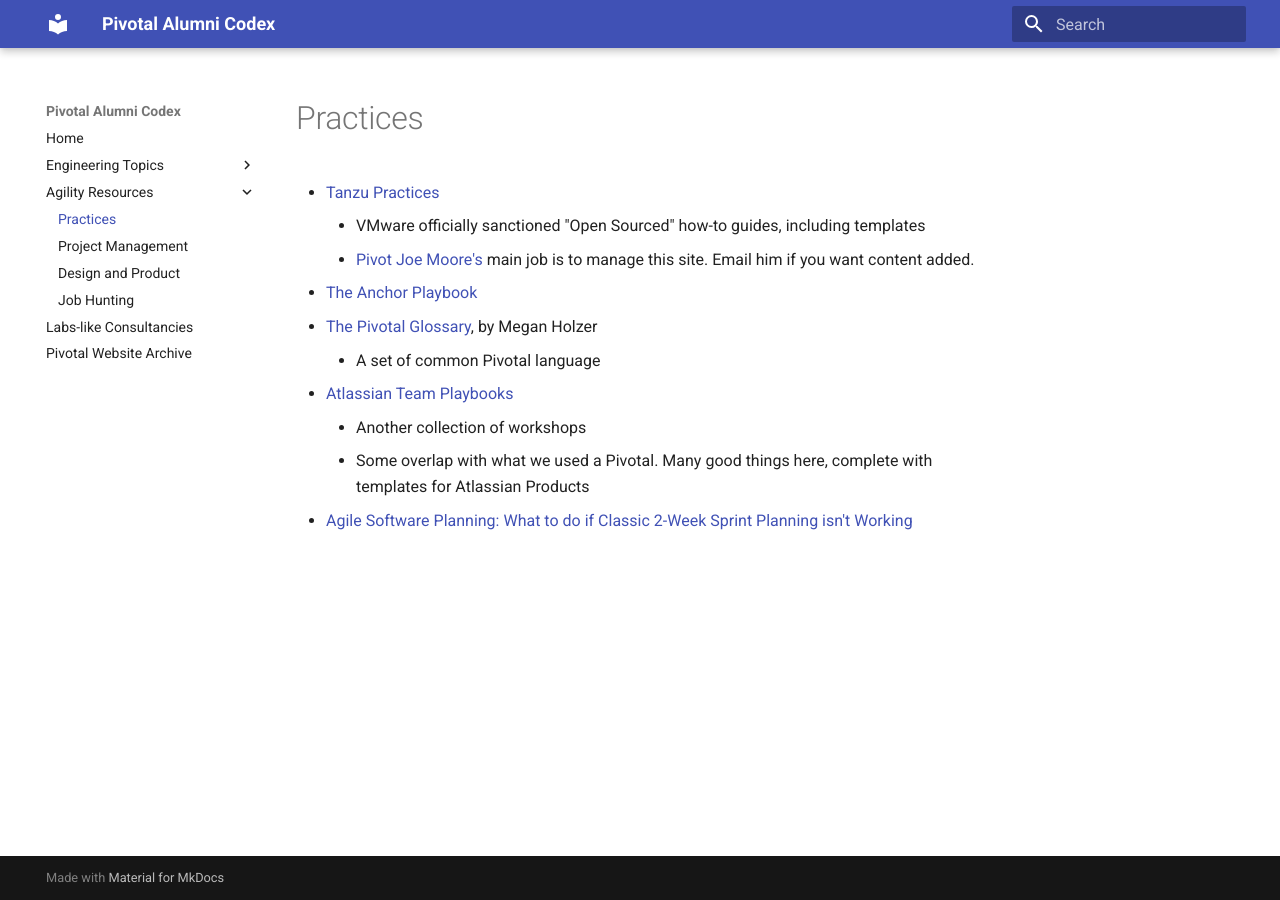
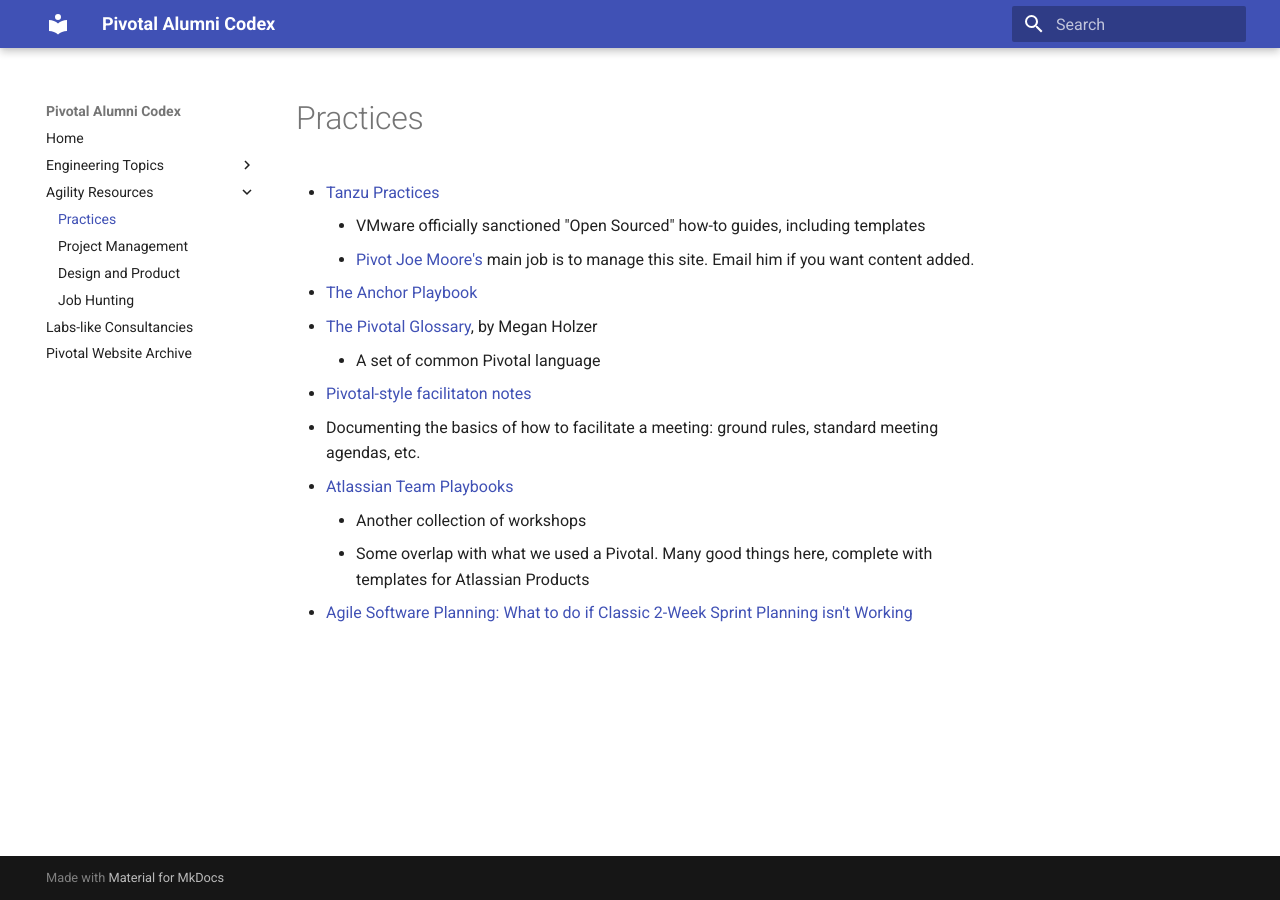
Before and after one commit to alumni-codex/alumni-codex.github.io, an MkDocs documentation site: the page built from docs/agility-resources/practices.md, in a window 1280 px wide. Built offline with MkDocs 1.6.1 and Material for MkDocs 9.7.7, drawn with Linux system fonts in a browser that asks for light colours.

Commit message:
Include facilitation notes.

```diff
--- a/docs/agility-resources/practices.md
+++ b/docs/agility-resources/practices.md
@@ -6,6 +6,8 @@
 - [The Anchor Playbook](https://tanzu.vmware.com/developer/learningpaths/anchor-playbook/)
 - [The Pivotal Glossary](https://tanzu.vmware.com/content/blog/the-pivotal-glossary), by Megan Holzer
     - A set of common Pivotal language
+- [Pivotal-style facilitaton notes](facilitation-notes.md)
+  - Documenting the basics of how to facilitate a meeting: ground rules, standard meeting agendas, etc.
 - [Atlassian Team Playbooks](https://www.atlassian.com/team-playbook/plays)
     - Another collection of workshops
     - Some overlap with what we used a Pivotal. Many good things here, complete with templates for Atlassian Products
```
